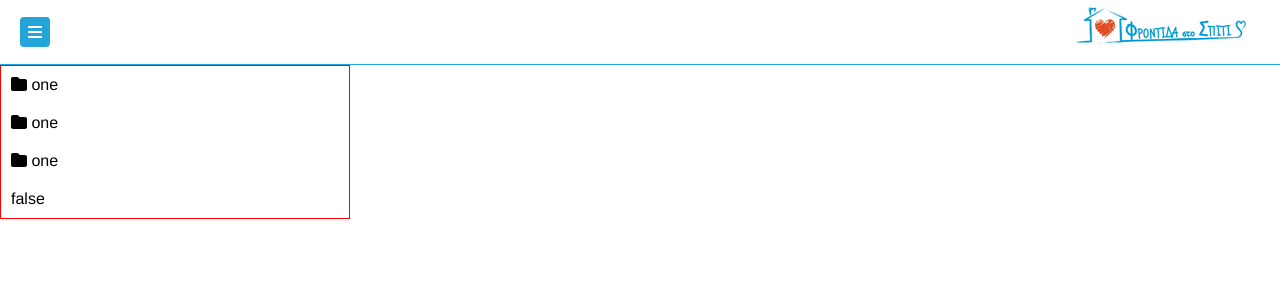
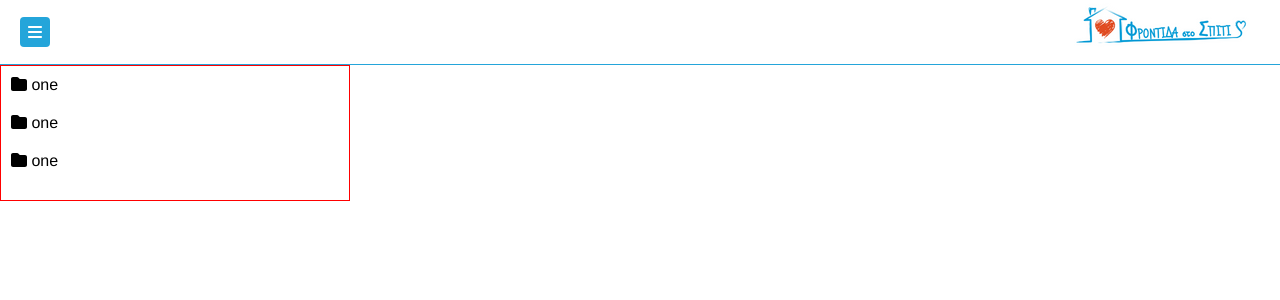
Before and after one commit to spiropoulos94/FRONTIDA_STO_SPITI_frontend, a Vue app: page / in a window 1280 px wide. Shown: the top 300 px of the page. Built offline with nearby package versions, Linux system fonts and the light colour scheme.

Commit message:
vuex and sidebar relationship

```diff
--- a/package.json
+++ b/package.json
@@ -12,6 +12,7 @@
     "@fortawesome/free-regular-svg-icons": "^6.1.1",
     "@fortawesome/free-solid-svg-icons": "^6.1.1",
     "@fortawesome/vue-fontawesome": "^3.0.0-5",
+    "lodash": "^4.17.21",
     "vue": "^3.2.25",
     "vuex": "^4.0.2"
   },
--- a/src/App.vue
+++ b/src/App.vue
@@ -13,6 +13,15 @@ export default {
   components: { Header, Sidebar },
   data() {
     return {};
+  },
+  created() {
+    window.addEventListener("resize", () => {
+      if (window.innerWidth < 600) {
+        this.$store.commit("setMobileSidebar", true);
+      } else {
+        this.$store.commit("setMobileSidebar", false);
+      }
+    });
   },
 };
 </script>
--- a/src/components/Sidebar.vue
+++ b/src/components/Sidebar.vue
@@ -1,5 +1,5 @@
 <template>
-  <div :class="`sidebar ${isMobile ? 'mobile' : ''}`">
+  <div :class="`sidebar ${isMobileSidebar ? 'mobile' : ''}`">
     <div class="item"><font-awesome-icon icon="folder" /> one</div>
     <div class="item"><font-awesome-icon icon="folder" /> one</div>
     <div class="item"><font-awesome-icon icon="folder" /> one</div>
@@ -17,8 +17,8 @@ export default {
     };
   },
   computed: {
-    isMobile() {
-      return window.innerWidth < 600;
+    isMobileSidebar() {
+      return this.$store.getters.isMobileSidebar;
     },
   },
 };
--- a/src/main.js
+++ b/src/main.js
@@ -3,12 +3,13 @@ import App from "./App.vue";
 
 import { library } from "@fortawesome/fontawesome-svg-core";
 import { faPhone, faBars, faFolder } from "@fortawesome/free-solid-svg-icons";
+import { FontAwesomeIcon } from "@fortawesome/vue-fontawesome";
 
-import { FontAwesomeIcon } from "@fortawesome/vue-fontawesome";
+import store from "@/store/store.js";
 
 library.add(faPhone, faBars, faFolder);
 
 createApp(App)
   .component("font-awesome-icon", FontAwesomeIcon)
-
+  .use(store)
   .mount("#app");
--- /dev/null
+++ b/src/store/store.js
@@ -0,0 +1,33 @@
+// Create a new store instance.
+import { createStore } from "vuex";
+import _ from "lodash";
+
+const initialState = {
+  sidebarStatus: false,
+  isMobileSidebar: false,
+  count: 0,
+};
+
+const store = createStore({
+  state() {
+    return _.cloneDeep(initialState);
+  },
+  mutations: {
+    increment(state) {
+      state.count++;
+    },
+    setMobileSidebar(state, status) {
+      state.isMobileSidebar = status;
+    },
+  },
+  getters: {
+    getCount(state) {
+      return state.count;
+    },
+    isMobileSidebar(state) {
+      return state.isMobileSidebar;
+    },
+  },
+});
+
+export default store;
--- a/vite.config.js
+++ b/vite.config.js
@@ -1,8 +1,13 @@
 import { defineConfig } from "vite";
 import vue from "@vitejs/plugin-vue";
 
+const path = require("path");
+
 // https://vitejs.dev/config/
 export default defineConfig({
+  alias: {
+    "@": path.resolve(__dirname, "./src"),
+  },
   plugins: [vue()],
   css: {
     preprocessorOptions: {
```
Also changed, not shown: 1 other file (tests, documents, lock files or other folders).
